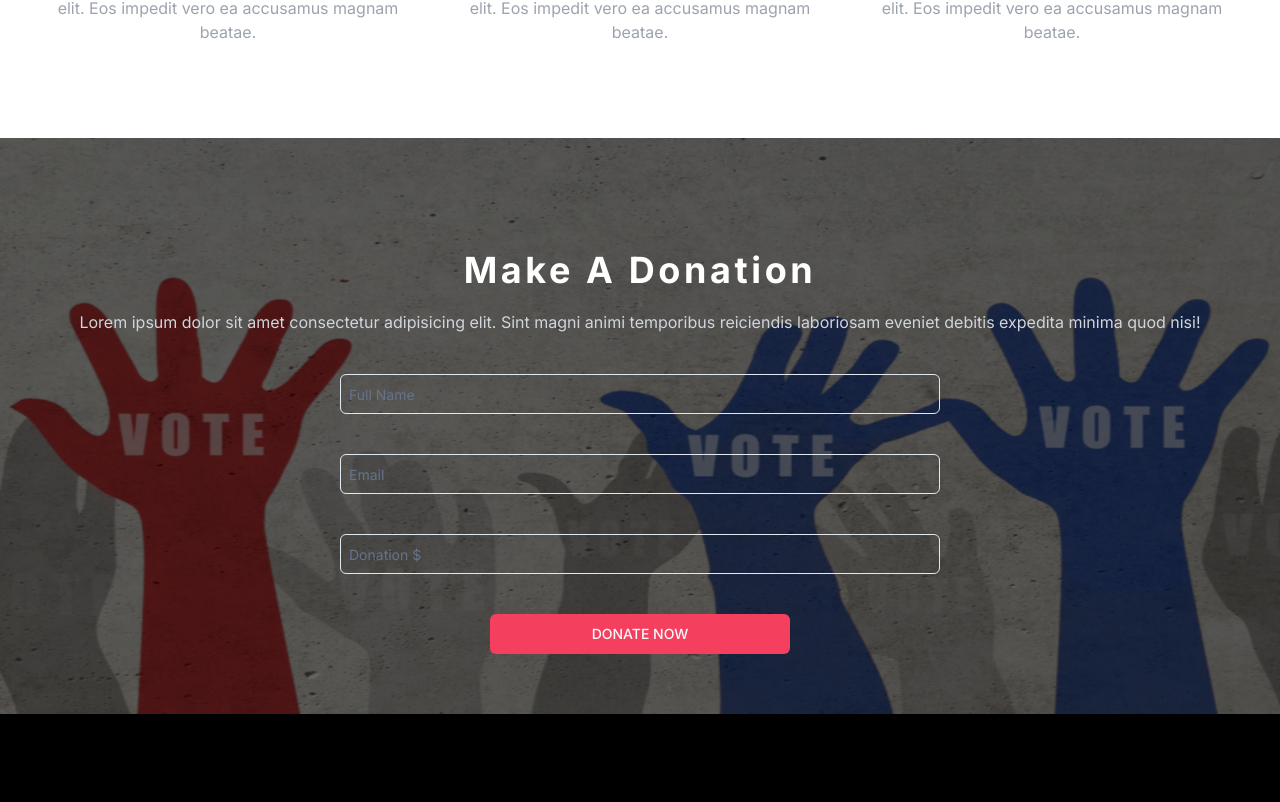
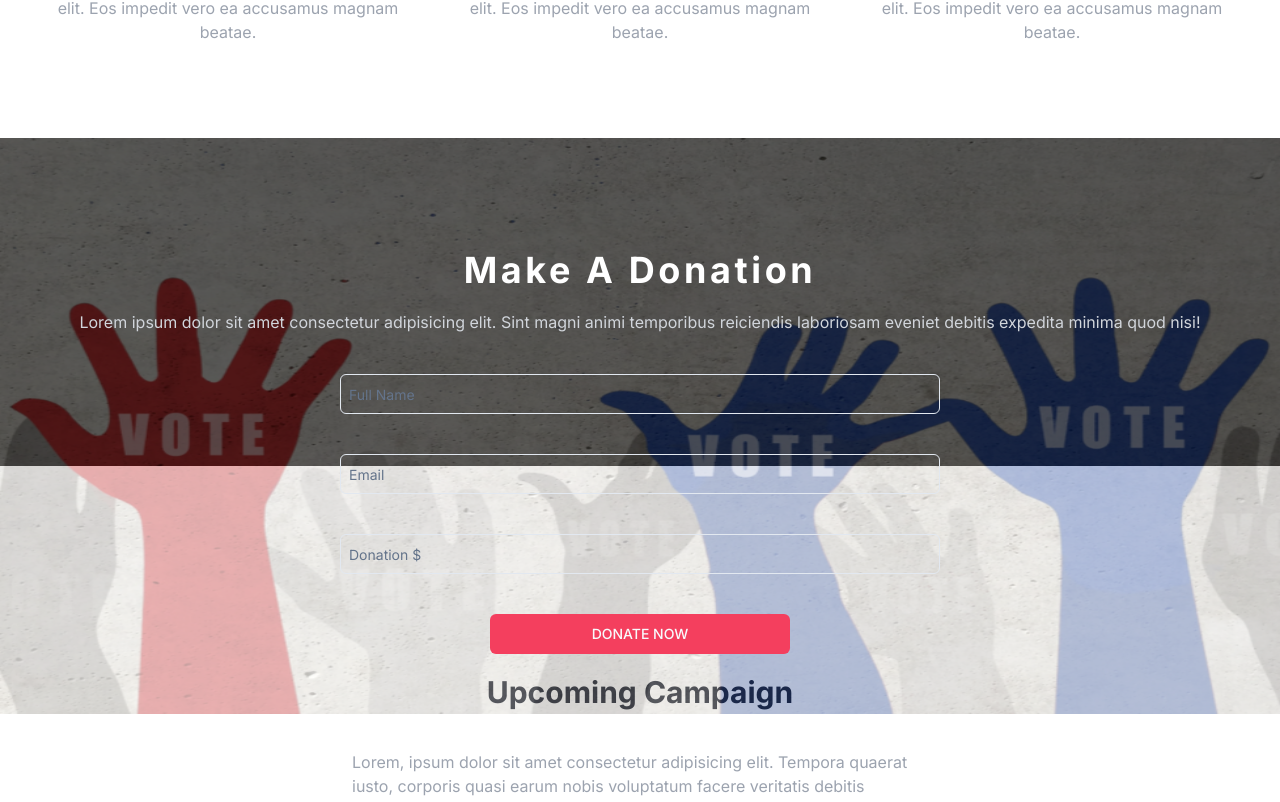
Before and after one commit to owusuvictorjnr/Akuapem-North-constituency, a Next.js app: page / in a window 1280 px wide. Shown: the part 1494-2296 px from the top of the page. Built offline with nearby package versions, Linux system fonts and the light colour scheme.

Commit message:
refactor: image height

```diff
--- a/components/Donation/Donation.jsx
+++ b/components/Donation/Donation.jsx
@@ -6,8 +6,8 @@ import { Input } from "@/components/ui/input";
 const Donation = () => {
   return (
     <>
-      <div className="min-h-[95vh] lg:h-[74.1vh] bg-black">
-        <div className="">
+      <div className="bg-black">
+        <div className="h-[41vh]">
           <div className=" absolute bg-black opacity-40">
             <Image
               src="/assets/imgs/vote.png"
```
